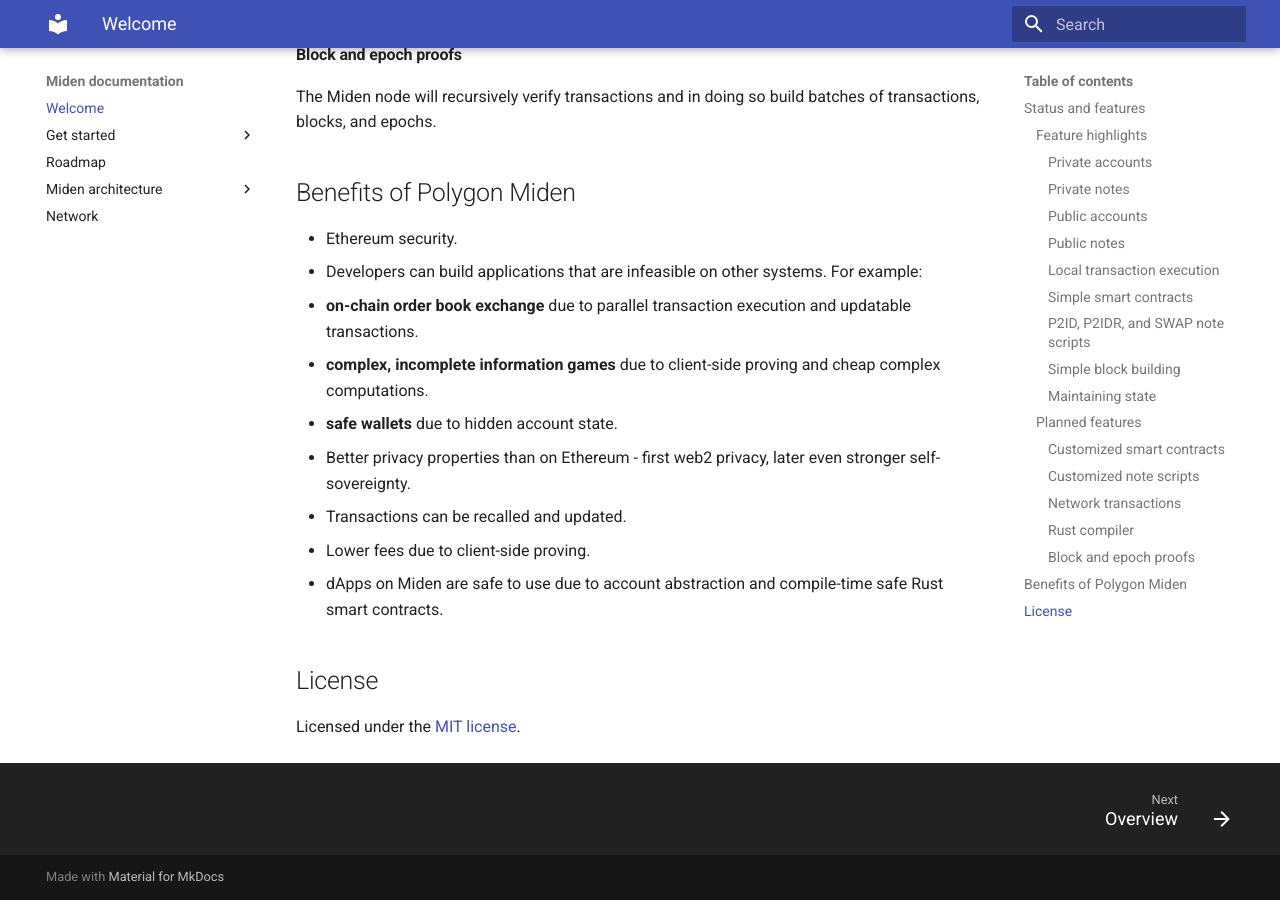
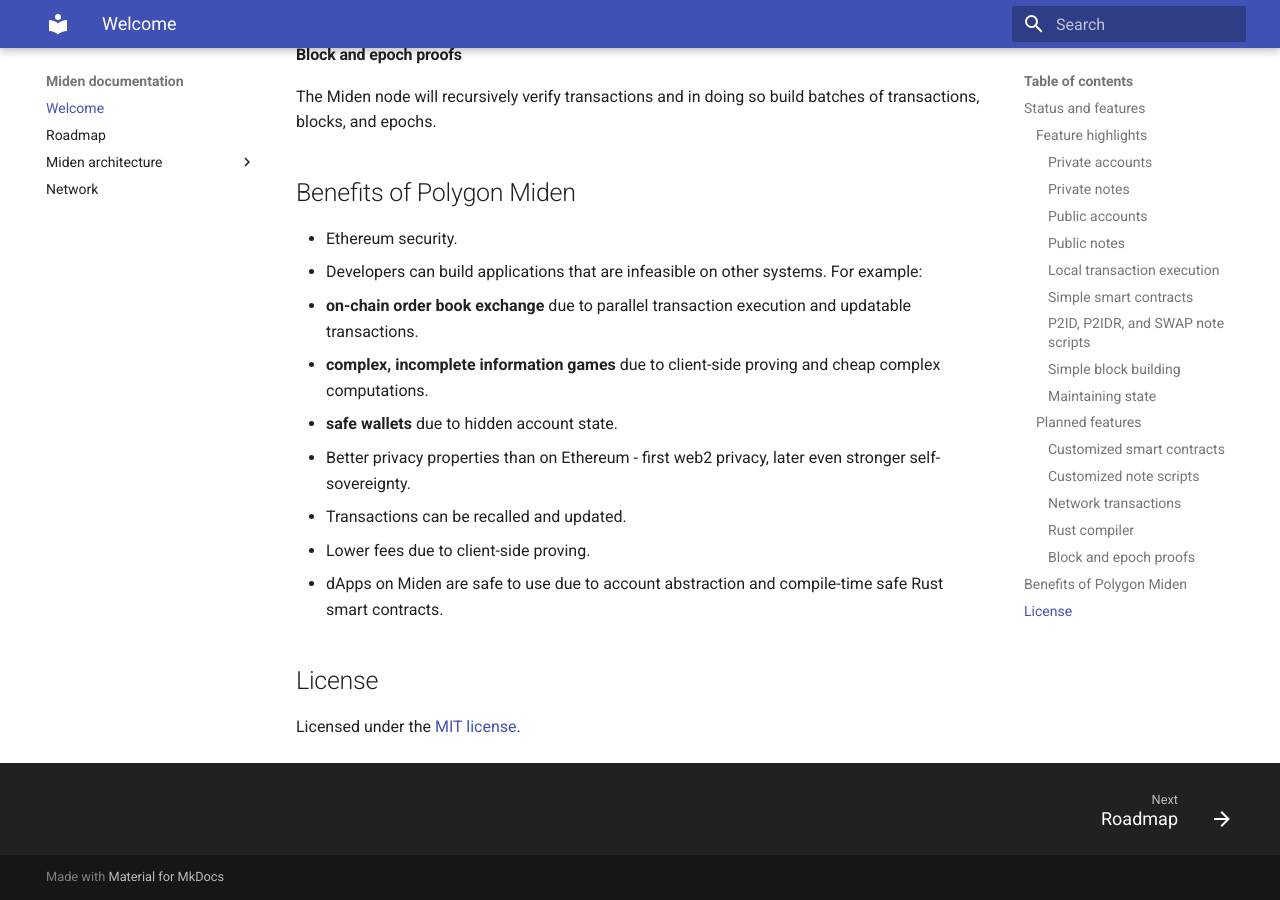
Before and after one commit to 0xPolygonMiden/miden-base, an MkDocs documentation site: the page built from docs/index.md, in a window 1280 px wide and 900 px high, scrolled down 2413 px. Built offline with MkDocs 1.6.1 and Material for MkDocs 9.7.7, drawn with Linux system fonts in a browser that asks for light colours; some of the changed lines change nothing that is shown.

Commit message:
Update mkdocs.yml + remove images from tutorials

```diff
--- a/mkdocs.yml
+++ b/mkdocs.yml
@@ -22,12 +22,7 @@
 
 nav:
   - Welcome: index.md
-  - Get started:
-      - Prerequisite steps: introduction/get-started/prerequisites.md
-      - Create account and use the faucet: introduction/get-started/create-account-use-faucet.md
-      - Private peer-to-peer off-chain txs: introduction/get-started/p2p-private.md
-      - Public peer-to-peer note transactions: introduction/get-started/p2p-public.md
-  - Roadmap: introduction/roadmap.md
+  - Roadmap: roadmap.md
   - Miden architecture:
       - Overview: architecture/overview.md
       - Accounts: architecture/accounts.md
```
Also changed, not shown: docs/img/get-started/account-a.png (deleted), docs/img/get-started/account-b.png (deleted), docs/img/get-started/commit-height.png (deleted), docs/img/get-started/consumed-note.png (deleted), docs/img/get-started/miden-account-list.png (deleted), docs/img/get-started/note-view.png (deleted), docs/img/get-started/processing-note.png (deleted), docs/img/get-started/transaction-confirmation.png (deleted), docs/img/get-started/two-accounts.png (deleted), docs/img/get-started/view-account-vault.png (deleted).
